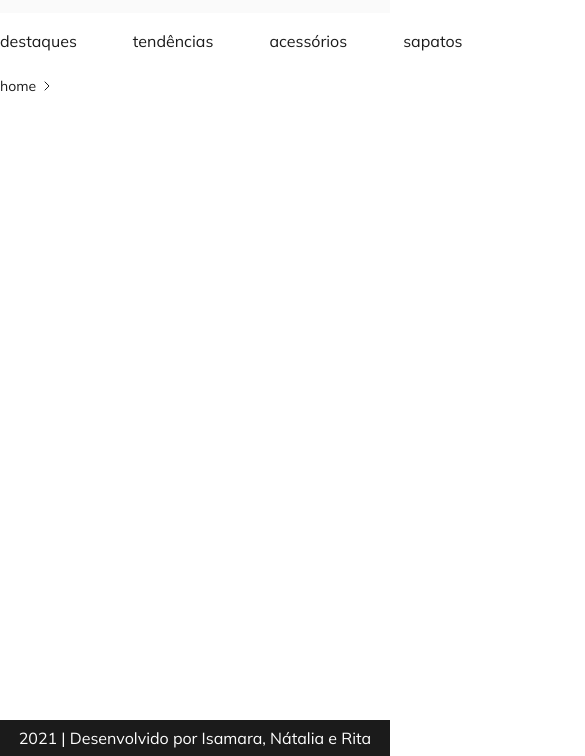
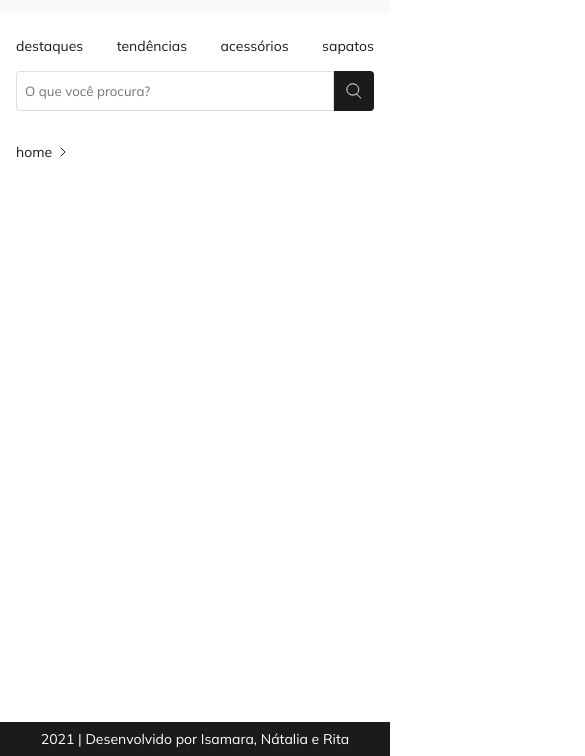
Before and after one commit to meritabrilhante/boho-store, a plain HTML site: page product.html in a window 390 px wide. Shown: the part 88-844 px from the top of the page, 585 px wide, since content can reach past the window. Drawn offline with Linux system fonts and the light colour scheme.

Commit message:
create responsivitys screens

```diff
--- a/global.css
+++ b/global.css
@@ -35,8 +35,9 @@ body {
 }
 
 .container-main {
-    width: 1140px;
+    max-width: 1140px;
     margin: 0 auto;
+    padding: 0 16px;
 }
 
 img {
@@ -66,6 +67,7 @@ img {
     align-items: center; /* alinha os itens horizontalmente*/
 }
 
+
 .logo {
     width: 120px;
     margin: 0 auto;
@@ -89,6 +91,7 @@ img {
     padding: 8px 0;
     align-items: center;
     background-color: var(--white);
+    width: 100%;
 }
 
 ul{
@@ -201,3 +204,85 @@ button:hover {
     opacity: .8;
     cursor: pointer;
 }
+
+
+/*RESPONSIVIDADE*/
+
+@media (max-width: 992px) {
+
+    .container-main {
+        max-width: 960px;
+
+    }
+
+    ul {
+        gap: 24px;
+    }
+
+
+
+  }
+
+  @media (max-width: 768px) {
+
+    .container-main {
+        max-width: 720px;
+    }
+    .categorias {
+        display: flex;
+        flex-direction: column;
+    }
+
+    ul {
+        width: 100%;
+        padding: 16px 0;
+        display: flex;
+        justify-content: space-between;
+    }
+
+    .searchbar {
+        width: 100%;
+    }
+
+    .searchbar > input {
+        width: 100%;
+    }
+
+
+    .categories-mobile > li {
+        padding: 24px 16px;
+        font-size: 18px;
+    }
+
+  }
+
+  @media (max-width: 576px) {
+
+    .container-main {
+        max-width: 540;
+    }
+
+    .banners-top {
+        display: none;
+    }
+
+    ul {
+        width: 100%;
+        display: flex;
+        justify-content: space-between;
+    }
+
+    ul > li {
+        font-size: 14px;
+    }
+
+    .searchbar {
+        width: 100%;
+        padding-bottom: 16px;
+    }
+
+
+    footer {
+        font-size: 14px;
+    }
+  }
```
Also changed, not shown: home.css (+32 -1 lines), index.html (+2 -1 lines), index.js (+13 -5 lines), assets/icons/menu.svg (added).
